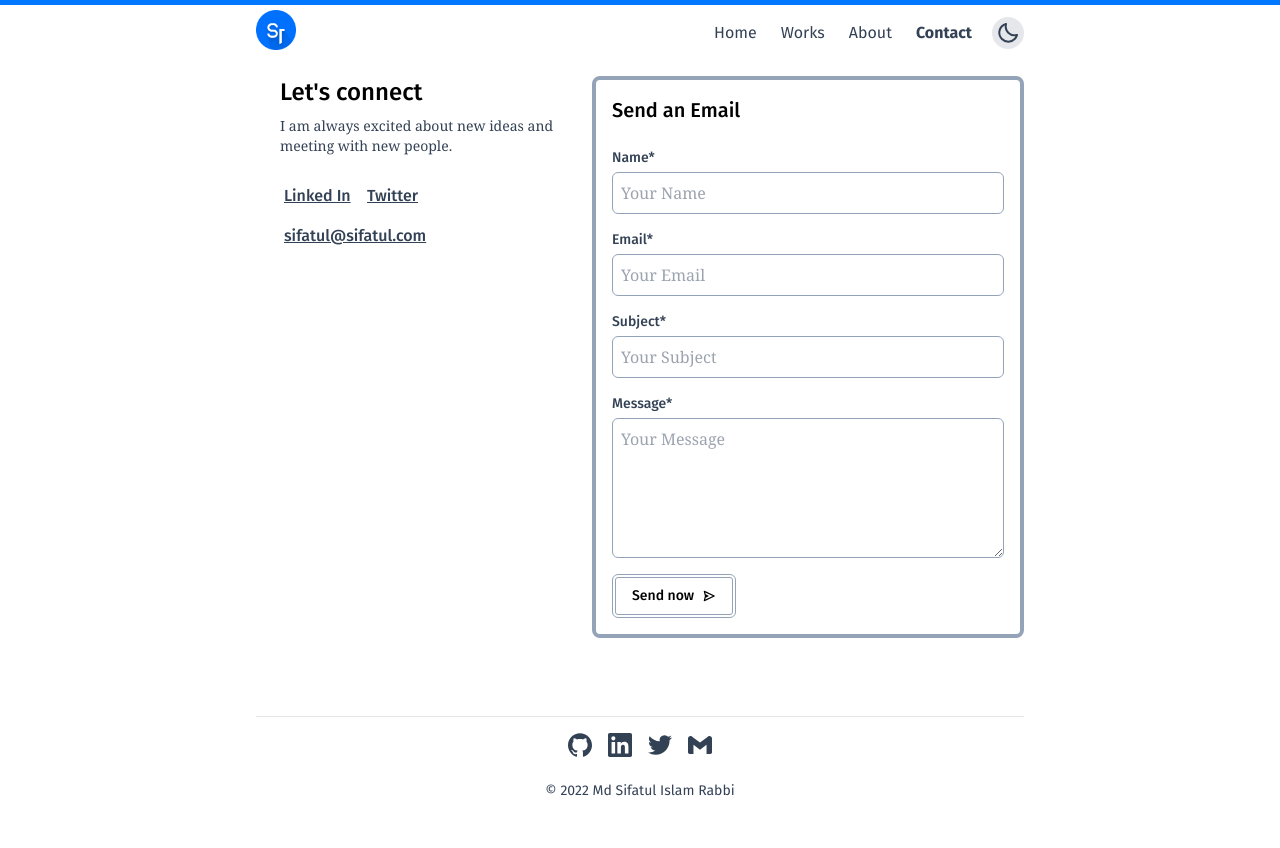
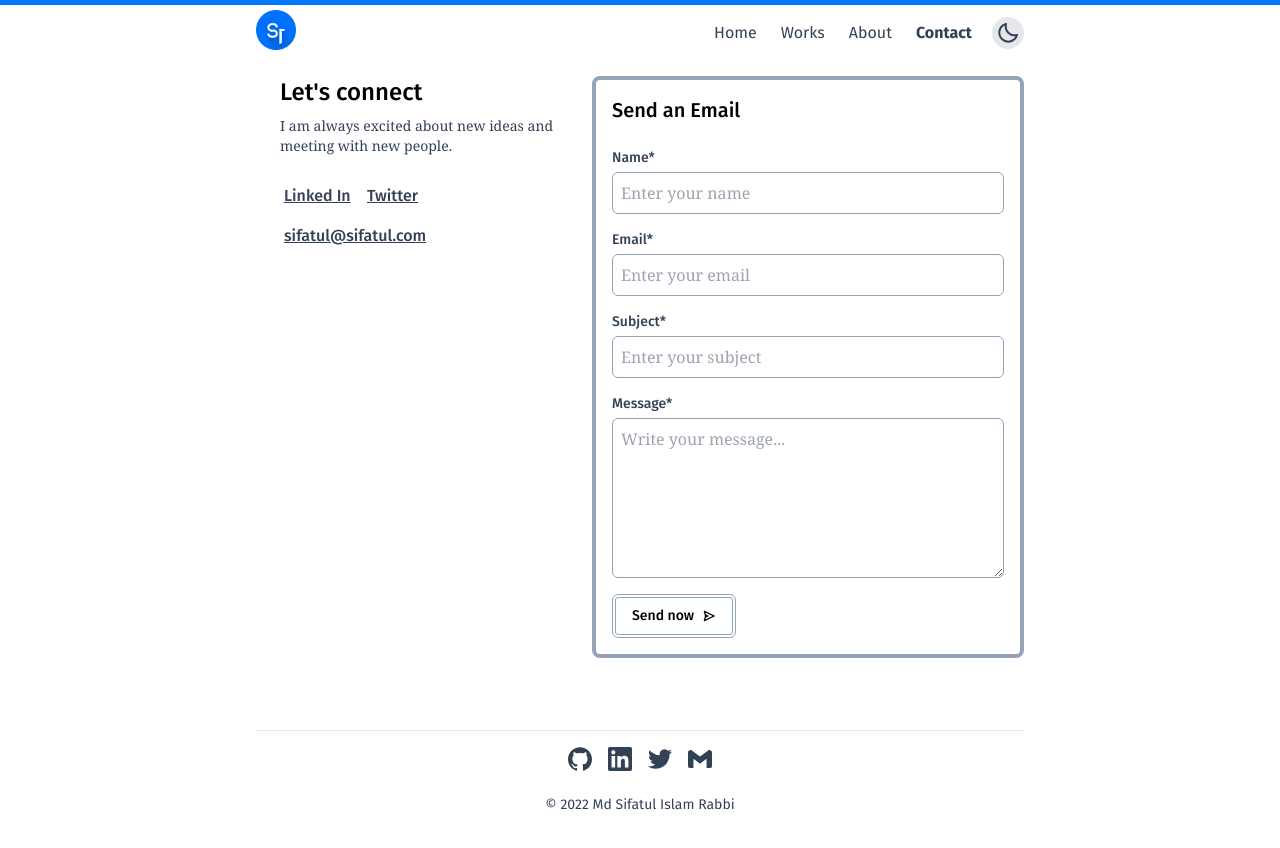
Before and after one commit to sifatulrabbi/sifatulrabbi.github.io, a Next.js app: page /contact in a window 1280 px wide. Shown: the top 848 px of the page. Built offline with nearby package versions, Linux system fonts and the light colour scheme.

Commit message:
make contact form functional

```diff
--- a/components/FormGroup.tsx
+++ /dev/null
@@ -1,63 +0,0 @@
-import React from "react";
-
-interface Props {
-    required?: boolean;
-    type?: "text" | "number" | "textarea" | "email" | "password";
-    label: string;
-    name: string;
-    placeholder?: string;
-    className?: string;
-}
-
-export const FormGroup: React.FC<Props> = ({
-    required = false,
-    type = "text",
-    name,
-    label,
-    placeholder = "",
-    className,
-}) => {
-    const [value, setValue] = React.useState("");
-
-    function handleChange(
-        e: React.SyntheticEvent<HTMLInputElement | HTMLTextAreaElement>,
-    ) {
-        setValue(e.currentTarget.value);
-    }
-
-    return (
-        <div
-            className={`w-full flex flex-col justify-start items start ${className}`}
-        >
-            <label
-                htmlFor={name}
-                className="w-full font-primary font-medium mb-1"
-            >
-                {label}
-                {required ? "*" : ""}
-            </label>
-            {type === "textarea" ? (
-                <textarea
-                    id={name}
-                    name={name}
-                    required={required}
-                    placeholder={placeholder}
-                    value={value}
-                    onChange={handleChange}
-                    className="w-full p-2 rounded-md border border-slate-400 bg-transparent text-black dark:text-white outline-none min-h-[140px] focus:border-primary text-base"
-                />
-            ) : (
-                <input
-                    type="email"
-                    id={name}
-                    name={name}
-                    required={required}
-                    placeholder={placeholder}
-                    value={value}
-                    onChange={handleChange}
-                    className="w-full p-2 rounded-md border border-slate-400 bg-transparent text-black dark:text-white outline-none focus:border-primary text-base"
-                />
-            )}
-        </div>
-    );
-};
--- /dev/null
+++ b/components/FormInput.tsx
@@ -0,0 +1,45 @@
+import React from "react";
+
+type Props = {
+    label: string;
+} & React.InputHTMLAttributes<HTMLInputElement>;
+
+export const FormInput: React.FC<Props> = ({
+    label,
+    className = "",
+    name,
+    required,
+    placeholder,
+    type,
+    value,
+    onChange,
+    ...other
+}) => {
+    return (
+        <div
+            className={`w-full flex flex-col justify-start items start ${className}`}
+        >
+            <label
+                htmlFor={name}
+                className="w-full font-primary font-medium mb-1"
+            >
+                {label}
+                {required ? "*" : ""}
+            </label>
+            <input
+                type={type}
+                id={name}
+                name={name}
+                required={required}
+                placeholder={placeholder}
+                value={value}
+                onChange={onChange}
+                {...other}
+                className={
+                    "w-full p-2 rounded-md border border-slate-400 bg-transparent text-black dark:text-white outline-none focus:border-primary text-base " +
+                    className
+                }
+            />
+        </div>
+    );
+};
--- /dev/null
+++ b/components/FormTextarea.tsx
@@ -0,0 +1,43 @@
+import React from "react";
+
+type Props = {
+    label: string;
+} & React.InputHTMLAttributes<HTMLTextAreaElement>;
+
+export const FormTextarea: React.FC<Props> = ({
+    label,
+    className = "",
+    name,
+    required,
+    placeholder,
+    value,
+    onChange,
+    ...other
+}) => {
+    return (
+        <div
+            className={`w-full flex flex-col justify-start items start ${className}`}
+        >
+            <label
+                htmlFor={name}
+                className="w-full font-primary font-medium mb-1"
+            >
+                {label}
+                {required ? "*" : ""}
+            </label>
+            <textarea
+                id={name}
+                name={name}
+                required={required}
+                placeholder={placeholder}
+                value={value}
+                onChange={onChange}
+                {...other}
+                className={
+                    "w-full p-2 rounded-md border border-slate-400 bg-transparent text-black dark:text-white outline-none focus:border-primary text-base min-h-[10rem] " +
+                    className
+                }
+            />
+        </div>
+    );
+};
--- a/components/index.ts
+++ b/components/index.ts
@@ -4,6 +4,7 @@ export * from "./FeaturedProjectCard";
 export * from "./Footer";
 export * from "./ProjectCard";
 export * from "./FeaturedProjectCard";
-export * from "./FormGroup";
+export * from "./FormInput";
 export * from "./WorkCard";
 export * from "./SkillsSection";
+export * from "./FormTextarea";
--- a/modules/ContactMeForm.tsx
+++ b/modules/ContactMeForm.tsx
@@ -1,7 +1,8 @@
-import React from "react";
-import { FormGroup } from "../components";
+import React, { useState } from "react";
+import { FormInput, FormTextarea } from "../components";
 import { v4 } from "uuid";
-import { BiSend } from "react-icons/bi";
+import { BiRefresh, BiSend } from "react-icons/bi";
+import axios from "axios";
 
 interface IFromData {
     required?: boolean;
@@ -11,58 +12,109 @@ interface IFromData {
     placeholder?: string;
 }
 
-const formData: IFromData[] = [
-    {
-        name: "name",
-        label: "Name",
-        type: "text",
-        required: true,
-        placeholder: "Your Name",
-    },
-    {
-        name: "email",
-        label: "Email",
-        type: "email",
-        required: true,
-        placeholder: "Your Email",
-    },
-    {
-        name: "subject",
-        label: "Subject",
-        type: "text",
-        required: true,
-        placeholder: "Your Subject",
-    },
-    {
-        name: "message",
-        label: "Message",
-        type: "textarea",
-        required: true,
-        placeholder: "Your Message",
-    },
-];
+export const ContactMeForm: React.FC = () => {
+    const [loading, setLoading] = useState(false);
 
-export const ContactMeForm: React.FC = () => {
+    const [senderEmail, setSenderEmail] = useState("");
+    const [senderName, setSenderName] = useState("");
+    const [subject, setSubject] = useState("");
+    const [message, setMessage] = useState("");
+
+    const resetForm = () => {
+        setSenderEmail("");
+        setSenderName("");
+        setSubject("");
+        setMessage("");
+    };
+
+    const handleSubmit = async (e: React.SyntheticEvent<HTMLFormElement>) => {
+        e.preventDefault();
+        if (message.length < 1) return;
+        try {
+            setLoading(true);
+            const payload = {
+                sender_email: senderEmail,
+                sender_name: senderName,
+                subject,
+                message,
+            };
+            await axios.post(
+                "https://api.sifatul.com/v1/emails/to-me",
+                payload,
+            );
+        } catch (err) {
+            console.error(err);
+        } finally {
+            setLoading(false);
+            resetForm();
+        }
+    };
+
     return (
         <form
             action="submit"
+            onSubmit={handleSubmit}
+            onReset={resetForm}
             className="w-full flex flex-col justify-start items-start gap-4 p-4 rounded-lg border-4 border-slate-400 text-sm opacity-0 translate-y-4 animate-[textSlideUp_0.5s_ease_1.4s_forwards]"
         >
             <h4 className="opacity-0 translate-y-4 animate-[textSlideUp_0.5s_ease_1.6s_forwards]">
                 Send an Email
             </h4>
-            {formData.map((data) => (
-                <FormGroup
-                    key={v4()}
-                    {...data}
-                    className="opacity-0 translate-y-4 animate-[textSlideUp_0.5s_ease_1.8s_forwards]"
-                />
-            ))}
+            <FormInput
+                label="Name"
+                name="sender-name"
+                value={senderName}
+                onChange={(e) => setSenderName(e.currentTarget.value)}
+                required
+                placeholder="Enter your name"
+                disabled={loading}
+                className="opacity-0 translate-y-4 animate-[textSlideUp_0.5s_ease_1.8s_forwards]"
+            />
+            <FormInput
+                label="Email"
+                name="sender-email"
+                value={senderEmail}
+                onChange={(e) => setSenderEmail(e.currentTarget.value)}
+                required
+                placeholder="Enter your email"
+                disabled={loading}
+                className="opacity-0 translate-y-4 animate-[textSlideUp_0.5s_ease_1.8s_forwards]"
+            />
+            <FormInput
+                label="Subject"
+                name="sender-subject"
+                value={subject}
+                onChange={(e) => setSubject(e.currentTarget.value)}
+                required
+                placeholder="Enter your subject"
+                disabled={loading}
+                className="opacity-0 translate-y-4 animate-[textSlideUp_0.5s_ease_1.8s_forwards]"
+            />
+            <FormTextarea
+                label="Message"
+                name="sender-message"
+                value={message}
+                onChange={(e) => setMessage(e.currentTarget.value)}
+                required
+                placeholder="Write your message..."
+                disabled={loading}
+                className="opacity-0 translate-y-4 animate-[textSlideUp_0.5s_ease_1.8s_forwards]"
+            />
             <button
                 type="submit"
                 className="btn-primary flex items-center gap-2 opacity-0 translate-y-4 animate-[textSlideUp_0.5s_ease_2.0s_forwards]"
+                disabled={loading}
             >
-                Send now <BiSend />
+                {loading ? (
+                    <>
+                        <BiRefresh className="animate-[spin_1s_linear_infinite] text-base" />
+                        Sending...
+                    </>
+                ) : (
+                    <>
+                        Send now <BiSend />
+                    </>
+                )}
             </button>
         </form>
     );
--- a/package.json
+++ b/package.json
@@ -31,6 +31,7 @@
         "format": "prettier --write ./"
     },
     "dependencies": {
+        "axios": "^1.5.0",
         "dayjs": "^1.11.9",
         "next": "^12.1.4",
         "react": "^18.0.0-rc.3",
```
Also changed, not shown: 1 other file (tests, documents, lock files or other folders).
